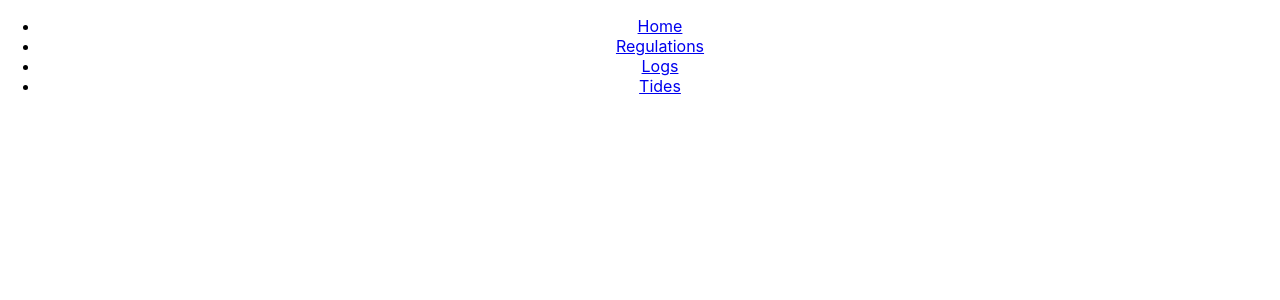
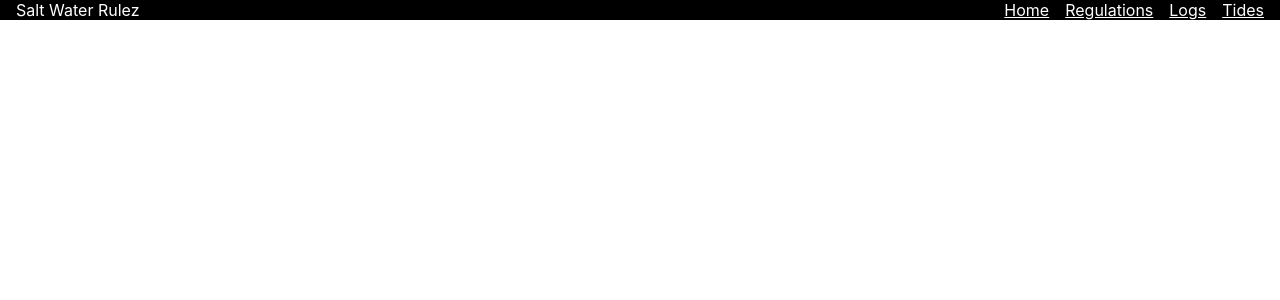
Before and after one commit to JasonReinoso/salt_water_rulez, a React (Create React App) app in the folder front_end/fish_app/: page / in a window 1280 px wide. Shown: the top 300 px of the page. Built offline with nearby package versions, Linux system fonts and the light colour scheme.

Commit message:
just worked on creating nav bar skeleton code

```diff
--- a/front_end/fish_app/src/App.js
+++ b/front_end/fish_app/src/App.js
@@ -1,10 +1,12 @@
 
 import './App.css';
 import Menu from './components/Menu_components/Menu';
+import Home from './components/home_components/Home';
 function App() {
   return (
     <div className="App">
-      <Menu />
+
+      <Home />
     </div>
   );
 }
--- /dev/null
+++ b/front_end/fish_app/src/components/Menu_components/NavBar.js
@@ -0,0 +1,31 @@
+import React from 'react'
+import { MenuItem } from './Menu_items'
+import { Link } from 'react-router-dom'
+import "./Navstyles.css"
+function NavBar() {
+  return (
+    <nav className='nav'>
+        <a className="site-title">Salt Water Rulez</a>
+
+        <ul>
+
+            {MenuItem.map((item,index)=>{
+                return(
+                    <li key={index}>
+                    <Link to={item.path}>
+                    {item.icon}
+                        <span>{item.title}</span>
+                        </Link>
+                    </li>
+
+
+                )
+
+
+            })}
+        </ul>
+    </nav>
+  )
+}
+
+export default NavBar
--- /dev/null
+++ b/front_end/fish_app/src/components/Menu_components/Navstyles.css
@@ -0,0 +1,35 @@
+*{
+    box-sizing: border-box;
+}
+
+body {
+    margin:0;
+
+}
+
+
+
+.nav{
+    background-color: black;
+    color: white;
+    display:flex;
+    justify-content: space-between;
+    align-items:center;
+    gap: 2rem;
+    padding: 0 1rem;
+}
+
+
+
+
+.nav ul{
+    padding: 0;
+    margin:0;
+    list-style: none;
+    display: flex;
+    gap : 1rem;
+}
+
+.nav a{
+    color : inherit;
+}
--- /dev/null
+++ b/front_end/fish_app/src/components/home_components/Home.js
@@ -0,0 +1,13 @@
+import React from 'react'
+import Menu from '../Menu_components/Menu'
+import NavBar from '../Menu_components/NavBar'
+function Home() {
+  return (
+    <div className='Homepage'>
+
+        <NavBar/>
+    </div>
+  )
+}
+
+export default Home
```
Also changed, not shown: front_end/fish_app/src/components/test.txt (deleted).
